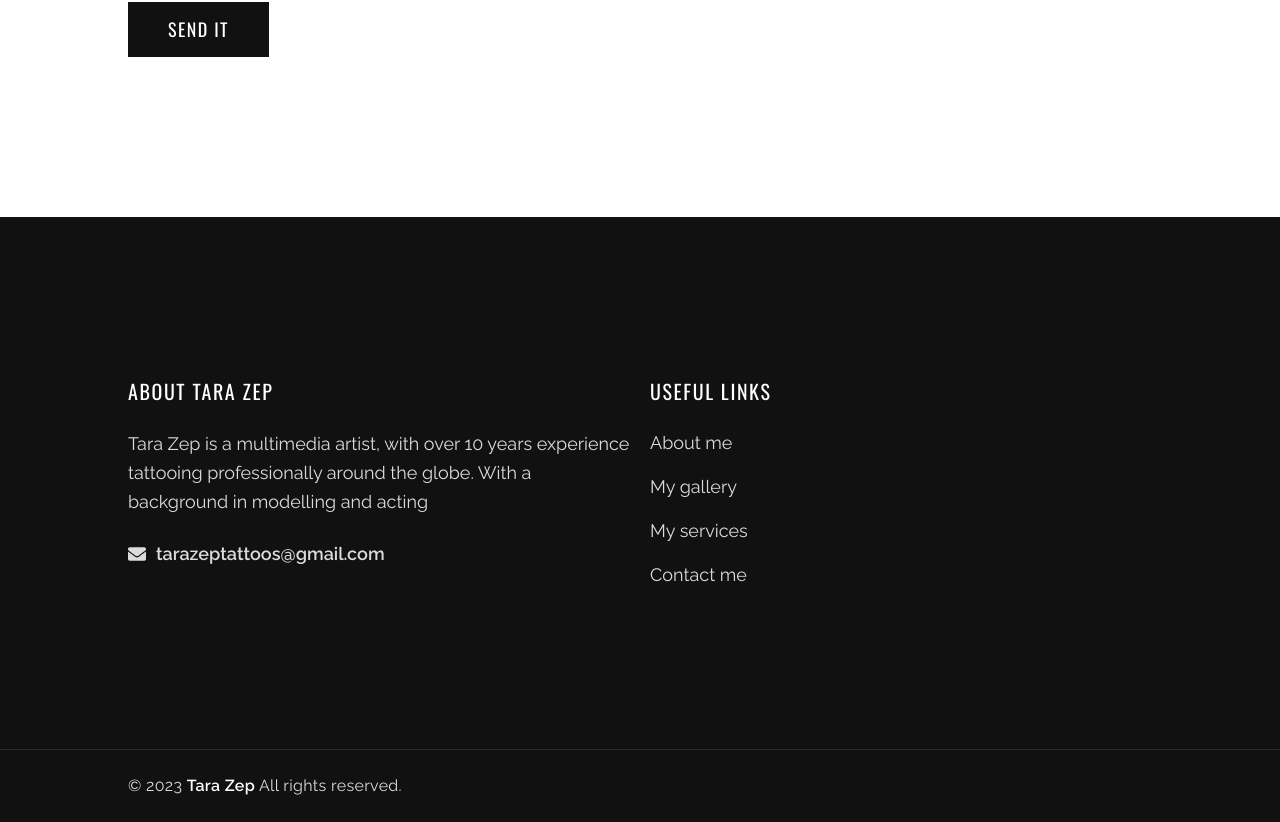
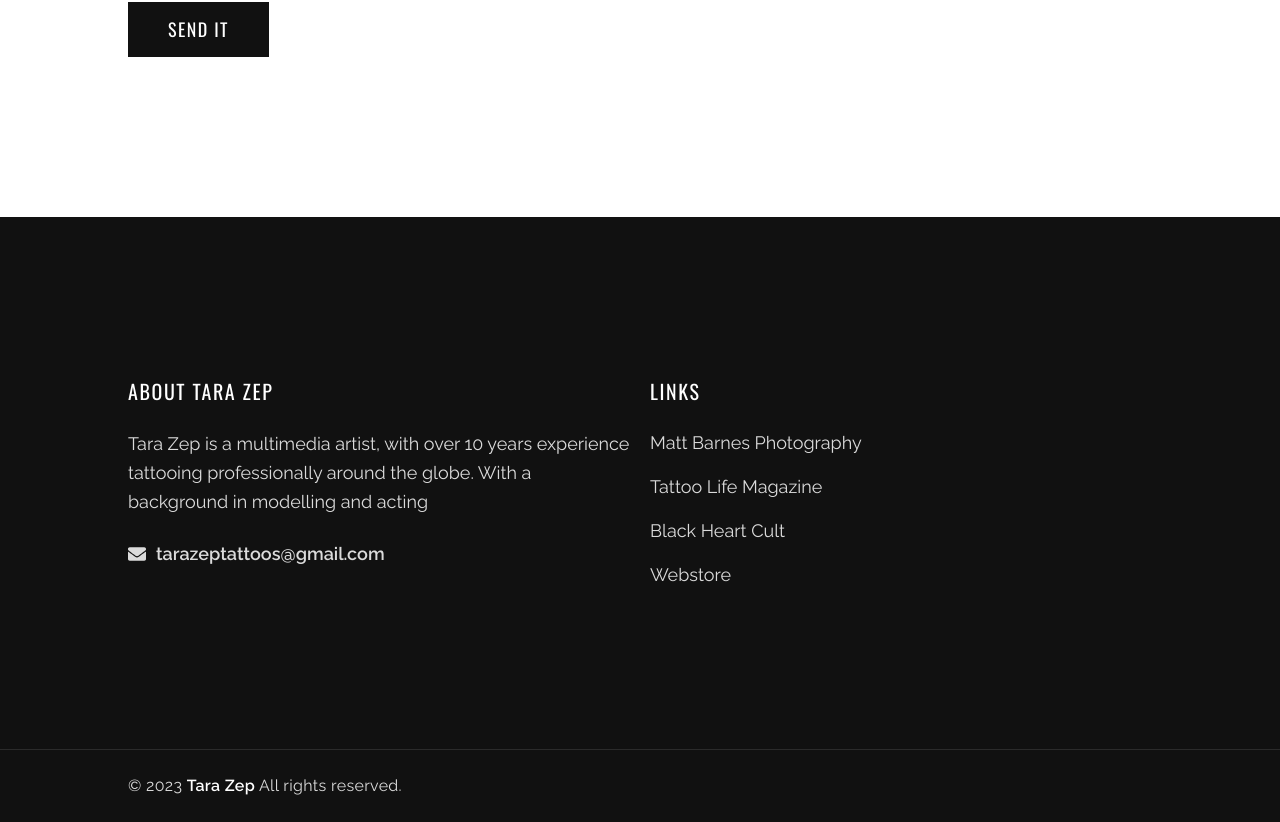
Before and after one commit to Zym0tic/tara-zep-portfolio, a React (Create React App) app: page / in a window 1280 px wide. Shown: the part 3557-4379 px from the top of the page. Built offline with nearby package versions, Linux system fonts and the light colour scheme; the HTML template or start-up script is replaced by a standard one; a web font is replaced by a local one.

Commit message:
add clients external links to footer

```diff
--- a/src/data.js
+++ b/src/data.js
@@ -28,7 +28,7 @@ import GalleryImg25 from '../src/img/gallery/25.jpeg';
 import GalleryImg27 from '../src/img/gallery/27.jpeg';
 // import icons
 import { IoMdArrowForward } from 'react-icons/io';
-import { FaMapMarkerAlt, FaPhoneAlt, FaEnvelope } from 'react-icons/fa';
+import { FaEnvelope } from 'react-icons/fa';
 import {
   IoLogoInstagram,
   IoLogoTwitter,
@@ -294,12 +294,12 @@ export const footerData = {
     },
   },
   links: {
-    title: 'Useful links',
+    title: 'links',
     items: [
-      { href: '/', name: 'About me' },
-      { href: '/', name: 'My gallery' },
-      { href: '/', name: 'My services' },
-      { href: '/', name: 'Contact me' },
+      { href: 'http://www.mattbarnesphotography.com/about', name: 'Matt Barnes Photography' },
+      { href: 'https://www.tattoolifestore.com/international-tattoo-magazines.html', name: 'Tattoo Life Magazine' },
+      { href: 'https://www.blackheartcult.com.br/revistas-e-livros-ct-31d308?fbclid=PAAaaABgRs-5uAHIJ0TrLYInujVi3Ay99TClOrmVRgyTyUEHzVo_dCrGrZHJI', name: 'Black Heart Cult' },
+      { href: '/', name: 'Webstore' },
     ],
   },
 };
```
